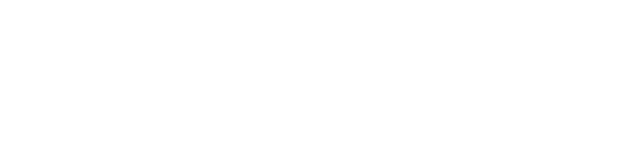
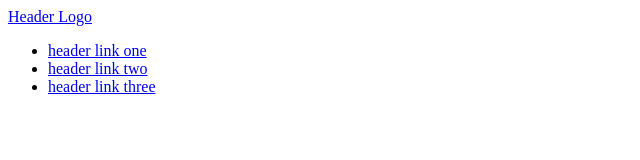
Before and after one commit to codeWFR/Odin-Webpage, a plain HTML site: page index.html in a window 1280 px wide. Shown: the whole page, without its empty margins (0-640 px from the left). Drawn offline with Linux system fonts and the light colour scheme.

Commit message:
Add Header HTML

```diff
--- a/index.html
+++ b/index.html
@@ -8,6 +8,15 @@
     <link rel="stylesheet" href="style.css">
 </head>
 <body>
-
+    <header>
+        <nav>
+            <div class="logo"><a href="#">Header Logo</a></div>
+            <ul>
+                <li><a href="#">header link one</a></li>
+                <li><a href="#">header link two</a></li>
+                <li><a href="#">header link three</a></li>
+            </ul>
+        </nav>
+    </header>
 </body>
 </html>
```
